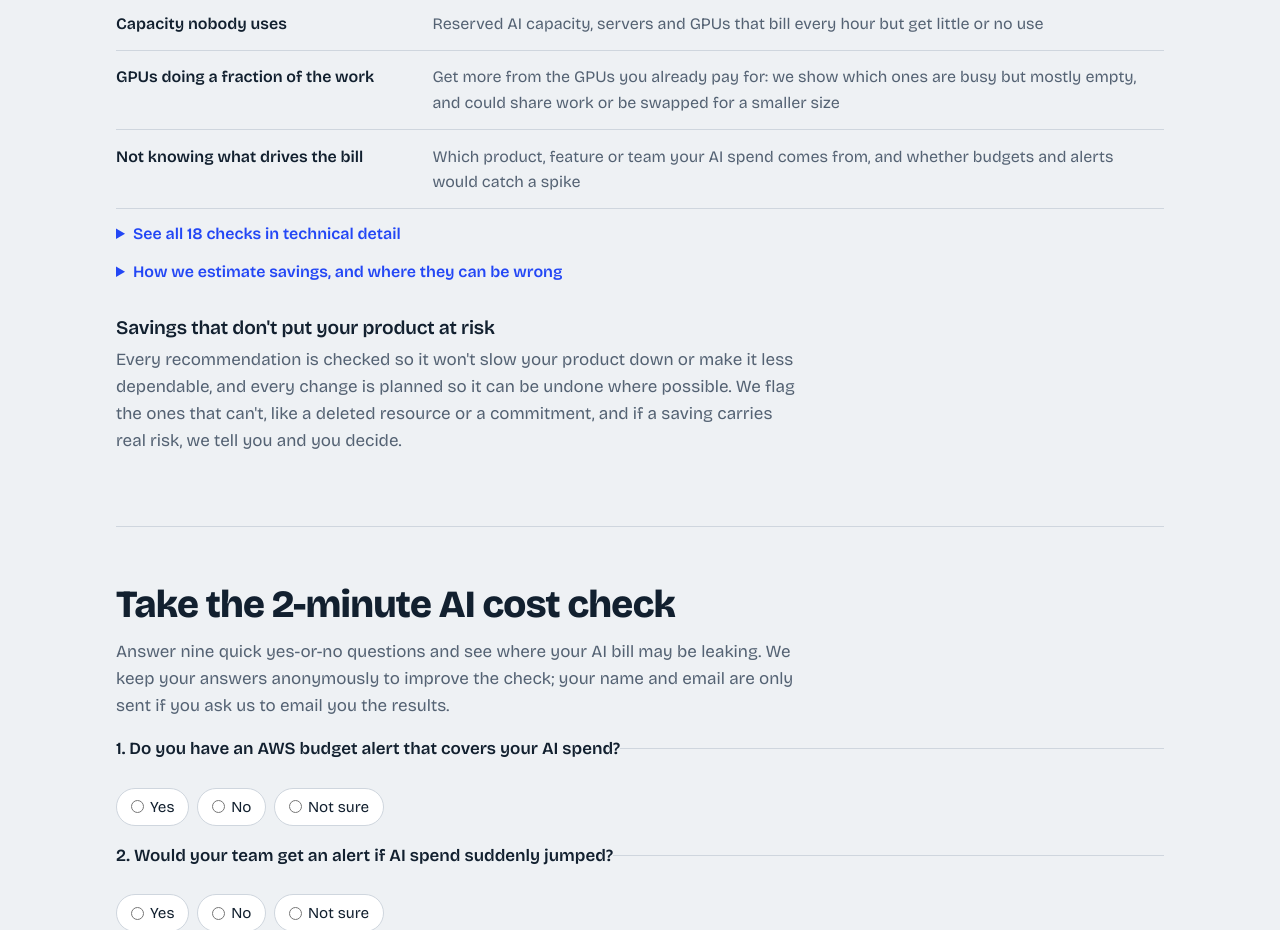
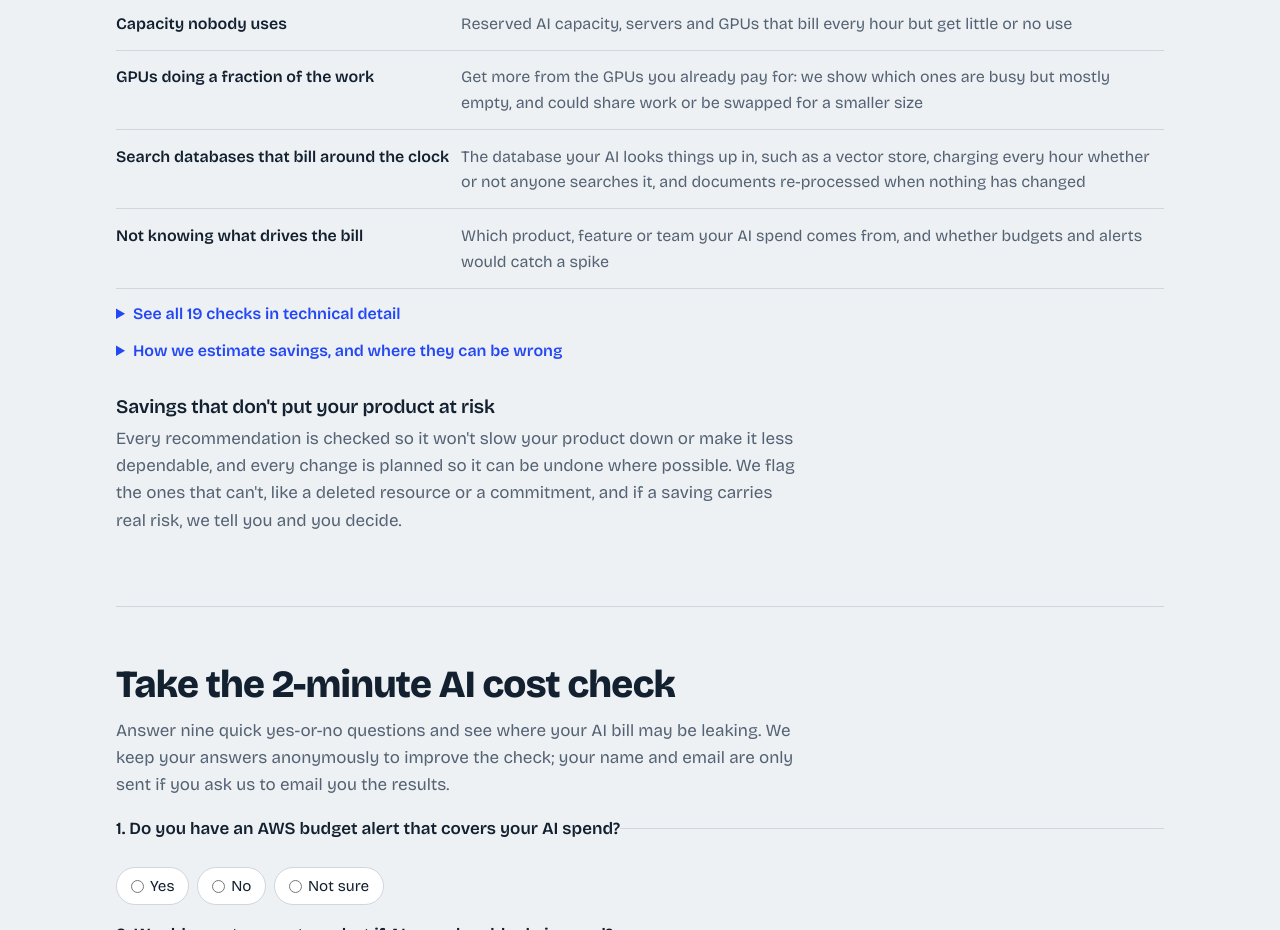
Before and after one commit to sumitgupta477/comptimize-site, a plain HTML site: page index.html in a window 1280 px wide. Shown: the part 1840-2770 px from the top of the page. Drawn offline with nearby package versions, Linux system fonts and the light colour scheme.

Commit message:
Add the search and retrieval layer to the checks tables
Co-Authored-By: Claude Fable 5.2 <noreply@anthropic.com>
Claude-Session: https://claude.ai/code/session_01Y4KkrwYSCRk7ZBxQRnbqa6

```diff
--- a/index.html
+++ b/index.html
@@ -223,11 +223,12 @@ footer{border-top:1px solid var(--line);padding:2rem 0 2.5rem;color:var(--muted)
             <tr><th scope="row">Paying twice for the same text</th><td>Requests that resend the same long instructions or documents every time, which AWS can reuse for much less</td></tr>
             <tr><th scope="row">Capacity nobody uses</th><td>Reserved AI capacity, servers and GPUs that bill every hour but get little or no use</td></tr>
             <tr><th scope="row">GPUs doing a fraction of the work</th><td>Get more from the GPUs you already pay for: we show which ones are busy but mostly empty, and could share work or be swapped for a smaller size</td></tr>
+            <tr><th scope="row">Search databases that bill around the clock</th><td>The database your AI looks things up in, such as a vector store, charging every hour whether or not anyone searches it, and documents re-processed when nothing has changed</td></tr>
             <tr><th scope="row">Not knowing what drives the bill</th><td>Which product, feature or team your AI spend comes from, and whether budgets and alerts would catch a spike</td></tr>
           </tbody>
         </table>
       </div>
-      <details class="more"><summary>See all 18 checks in technical detail</summary>
+      <details class="more"><summary>See all 19 checks in technical detail</summary>
       <div class="table-scroll">
         <table class="checks">
           <thead><tr><th scope="col">Area</th><th scope="col">What we look for</th><th scope="col">How it's found</th></tr></thead>
@@ -249,6 +250,7 @@ footer{border-top:1px solid var(--line);padding:2rem 0 2.5rem;color:var(--muted)
             <tr><th scope="row">AWS AI chip candidates and HyperPod</th><td>Steady GPU workloads that may cost less on AWS Inferentia or Trainium chips, and the nodes each HyperPod cluster keeps running, listed for review</td><td class="how">Automated scan</td></tr>
             <tr><th scope="row">Model Monitor schedules</th><td>Monitoring jobs still running for endpoints that are gone or idle, and hourly schedules on low-traffic endpoints where a daily run would do</td><td class="how">Automated scan</td></tr>
             <tr><th scope="row">Changes since your last scan</th><td>On repeat scans: new findings, findings that are gone, and the change in idle spend</td><td class="how">Automated scan</td></tr>
+            <tr><th scope="row">Search and retrieval layer</th><td>Spend on vector stores and search services (OpenSearch, Kendra, Bedrock Knowledge Bases) against how often each is queried, unused collections and indexes, and documents re-embedded when they haven't changed</td><td class="how">Review with your team</td></tr>
             <tr><th scope="row">GPU inference and training</th><td>Whether the sharing, resizing and AWS chip candidates from the scan are worth acting on, Slurm clusters outside HyperPod, and leftover training data and model artifacts</td><td class="how">Review with your team</td></tr>
           </tbody>
         </table>
```
